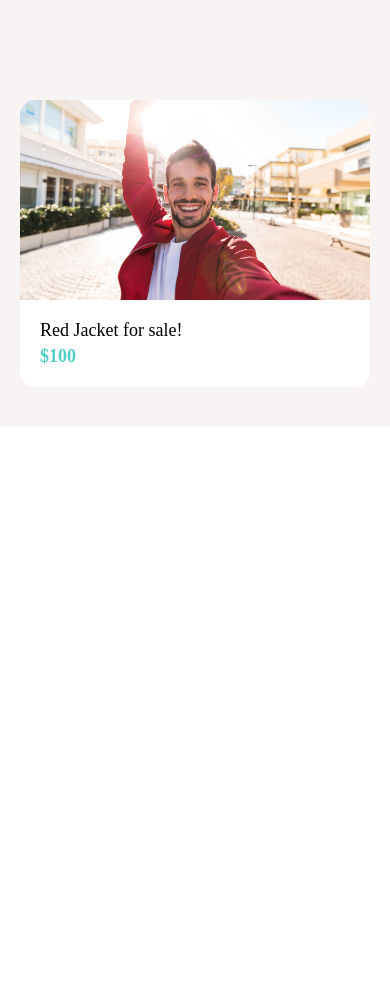
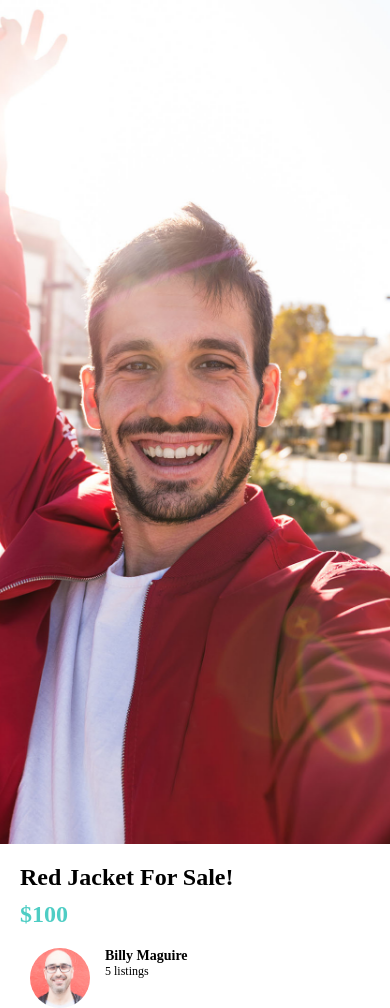
Before and after one commit to billymaguire3/Done-With-It, a React Native app: screen / in a window 390 px wide. Before the commit the page ends 844 px from the top, so only its background shows below. Built offline with nearby package versions, Linux system fonts and the light colour scheme.

Commit message:
Initial UI for ListingDetails component

```diff
--- a/App.js
+++ b/App.js
@@ -7,31 +7,27 @@ import colors from "./src/config/color";
 import ViewImageScreen from "./src/screens/ViewImageScreen";
 import WelcomeScreen from "./src/screens/WelcomeScreen";
 import Card from "./src/components/Card";
+import ListingDetails from "./src/components/ListingDetails";
 
 export default function App() {
   return (
     // <ViewImageScreen />
     // <WelcomeScreen />
-    <View
-      style={{
-        backgroundColor: "#f8f4f4",
-        padding: 20,
-        paddingTop: 100,
-      }}
-    >
-      <Card
-        title="Red Jacket for sale!"
-        subtitle="$100"
-        image={require("./src/assets/jacket.jpg")}
-      />
-    </View>
+    // {/* <Card
+    //   title="Red Jacket for sale!"
+    //   subtitle="$100"
+    //   image={require("./src/assets/jacket.jpg")}
+    // /> */}
+    <ListingDetails
+      image={require("./src/assets/jacket.jpg")}
+      title="Red Jacket For Sale!"
+      subtitle="$100"
+    />
   );
 }
 
 const styles = StyleSheet.create({
   container: {
     flex: 1,
-    justifyContent: "center",
-    alignItems: "center",
   },
 });
--- a/src/components/ListingDetails.js
+++ b/src/components/ListingDetails.js
@@ -1,8 +1,85 @@
 import React from "react";
-import { View } from "react-native";
+import { View, Image, StyleSheet } from "react-native";
 
-function ListingDetails(props) {
-  return <View></View>;
+import colors from "../config/color";
+import AppText from "./AppText";
+
+function ListingDetails({ image, title, subtitle }) {
+  return (
+    <View style={styles.container}>
+      <Image style={styles.image} source={image} />
+      <View style={styles.details}>
+        <View style={styles.titlesContainer}>
+          <AppText style={styles.title}>{title}</AppText>
+          <AppText style={styles.subtitle}>{subtitle}</AppText>
+        </View>
+        <View style={styles.othersContainer}>
+          <Image
+            style={styles.othersImage}
+            source={require("../assets/mosh.jpg")}
+          />
+          <View style={styles.othersTextContainer}>
+            <AppText style={styles.othersTitle}>Billy Maguire</AppText>
+            <AppText style={styles.othersSubtitle}>5 listings</AppText>
+          </View>
+        </View>
+      </View>
+    </View>
+  );
 }
 
+const styles = StyleSheet.create({
+  container: {
+    flex: 1,
+  },
+  details: {
+    flex: 2,
+    backgroundColor: colors.white,
+  },
+  image: {
+    flex: 1,
+    overflow: "hidden",
+    height: "100%",
+    width: "100%",
+  },
+  othersContainer: {
+    flexDirection: "row",
+    justifyContent: "flex-start",
+    backgroundColor: colors.white,
+    marginHorizontal: 15,
+  },
+  othersImage: {
+    width: 60,
+    height: 60,
+    borderRadius: 50,
+    marginHorizontal: 15,
+  },
+  othersTextContainer: {
+    backgroundColor: colors.white,
+    justifyContent: "flex-start",
+  },
+  othersTitle: {
+    fontSize: 14,
+    fontWeight: "bold",
+  },
+  othersSubtitle: {
+    fontSize: 12,
+    fontWeight: "300",
+  },
+  title: {
+    fontSize: 24,
+    fontWeight: "bold",
+    paddingBottom: 5,
+  },
+  titlesContainer: {
+    padding: 20,
+  },
+  subtitle: {
+    color: colors.secondary,
+    fontSize: 24,
+    fontWeight: "bold",
+    paddingTop: 5,
+  },
+});
+
 export default ListingDetails;
```
